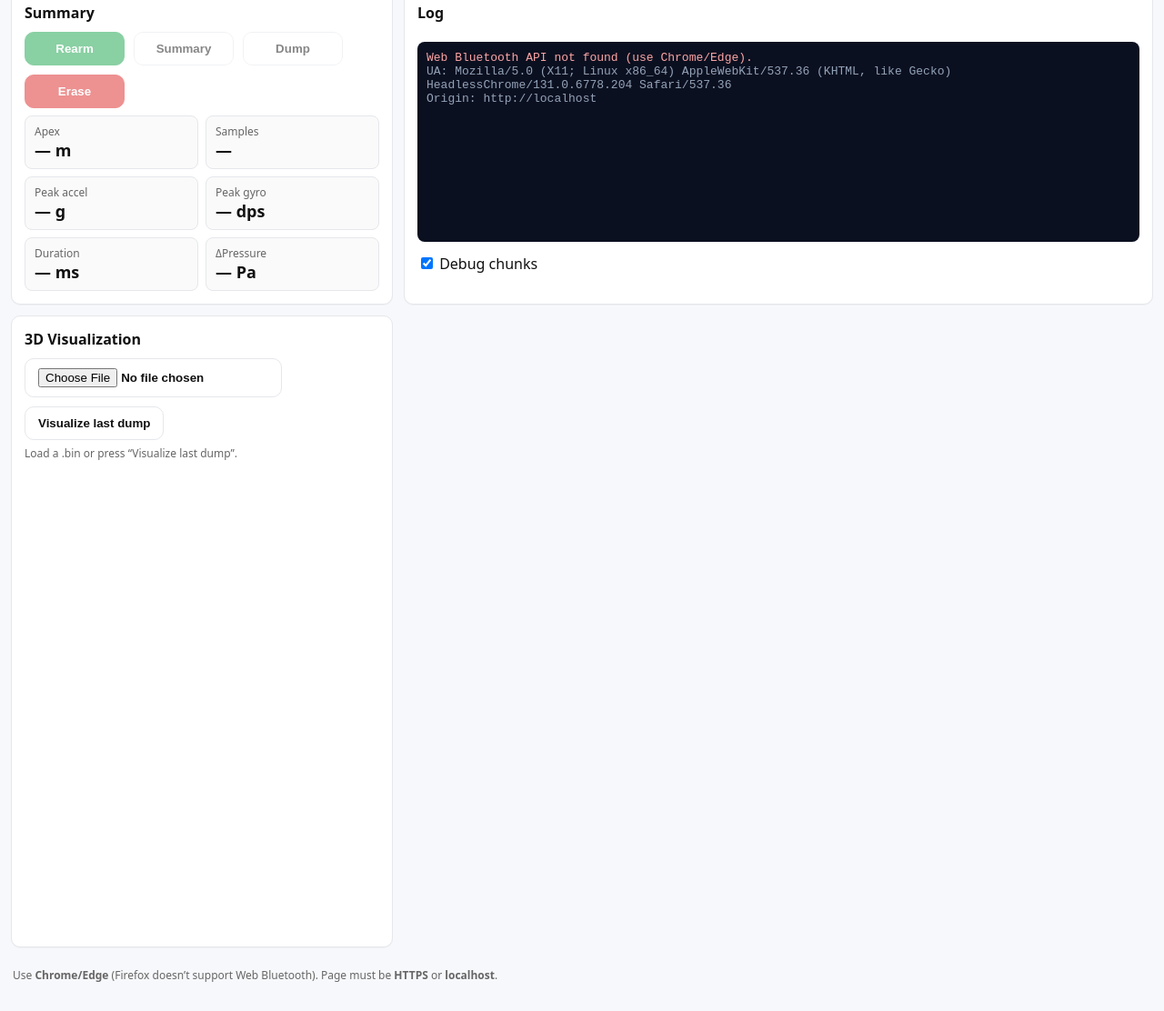
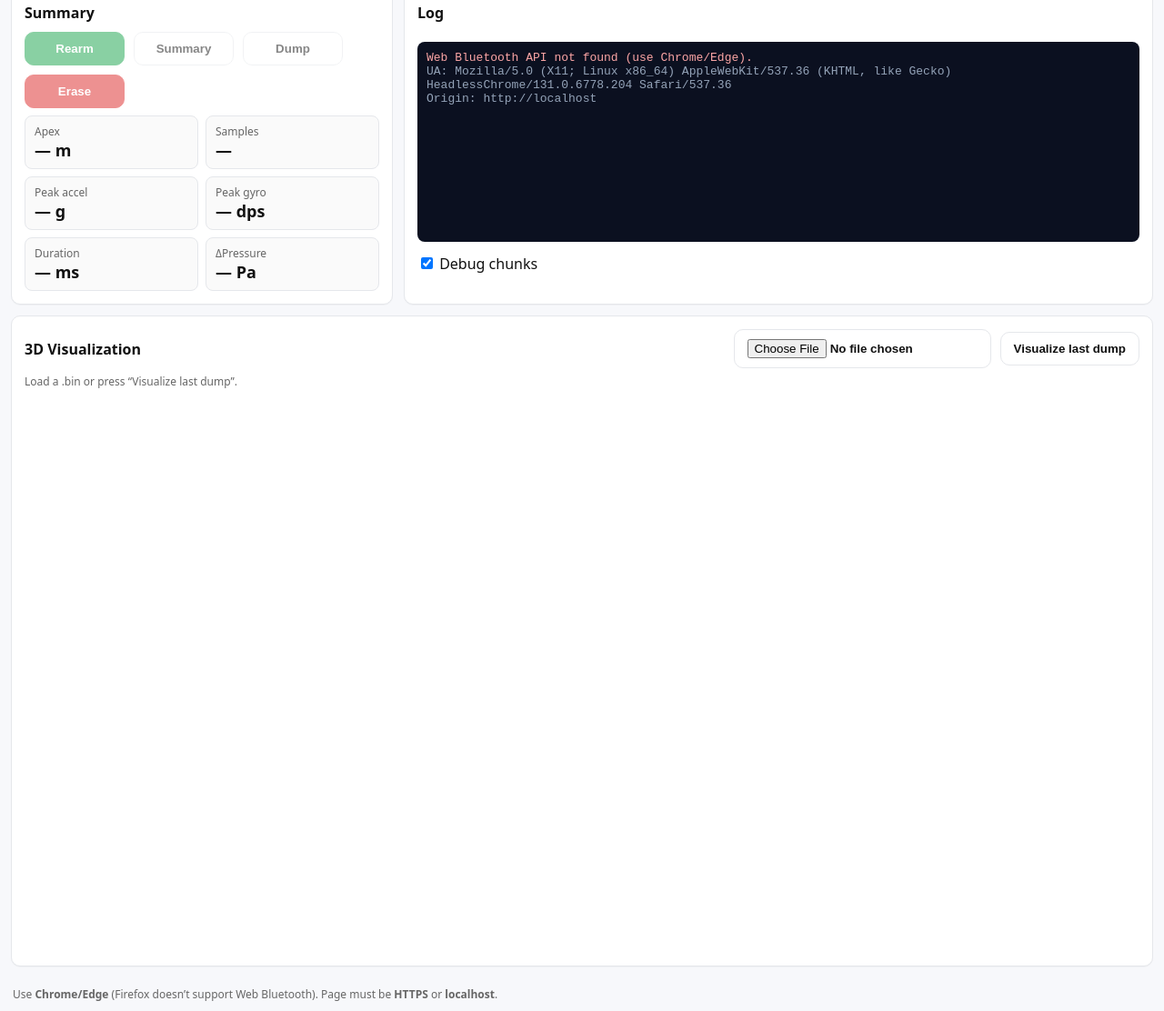
Before and after one commit to Sejer-Wessel/disc-ui, a plain HTML site: page index.html in a window 1280 px wide. Shown: the part 82-1194 px from the top of the page at 91% size. Before the commit the page ends 1173 px from the top, so only its background shows below. Drawn offline with Linux system fonts and the light colour scheme.

Commit message:
Update index.html'

```diff
--- a/index.html
+++ b/index.html
@@ -30,7 +30,9 @@ h1{margin:0;font-size:18px}
 .log{height:220px;overflow:auto;background:#0b1020;color:#dbeafe;border-radius:8px;padding:10px;font-size:13px;white-space:pre-wrap}
 .badge{display:inline-block;padding:3px 8px;border-radius:999px;border:1px solid var(--border);font-size:12px;color:var(--muted);background:#fff}
 .footer{padding:10px 14px;color:var(--muted);font-size:12px}
-#viz{height:520px;min-height:420px}
+#viz{height:620px;min-height:420px}
+/* Make wide cards span full grid width when space allows */
+@media (min-width:1200px){.span-2{grid-column:1 / -1}}
 .small{font-size:12px;color:var(--muted)}
 </style>
 </head>
@@ -84,7 +86,7 @@ h1{margin:0;font-size:18px}
   </section>
 
   <!-- Visualization -->
-  <section class="card">
+  <section class="card span-2">
     <div class="pad">
       <div class="row" style="justify-content:space-between;align-items:center">
         <h2 style="margin:0;font-size:16px">3D Visualization</h2>
```
